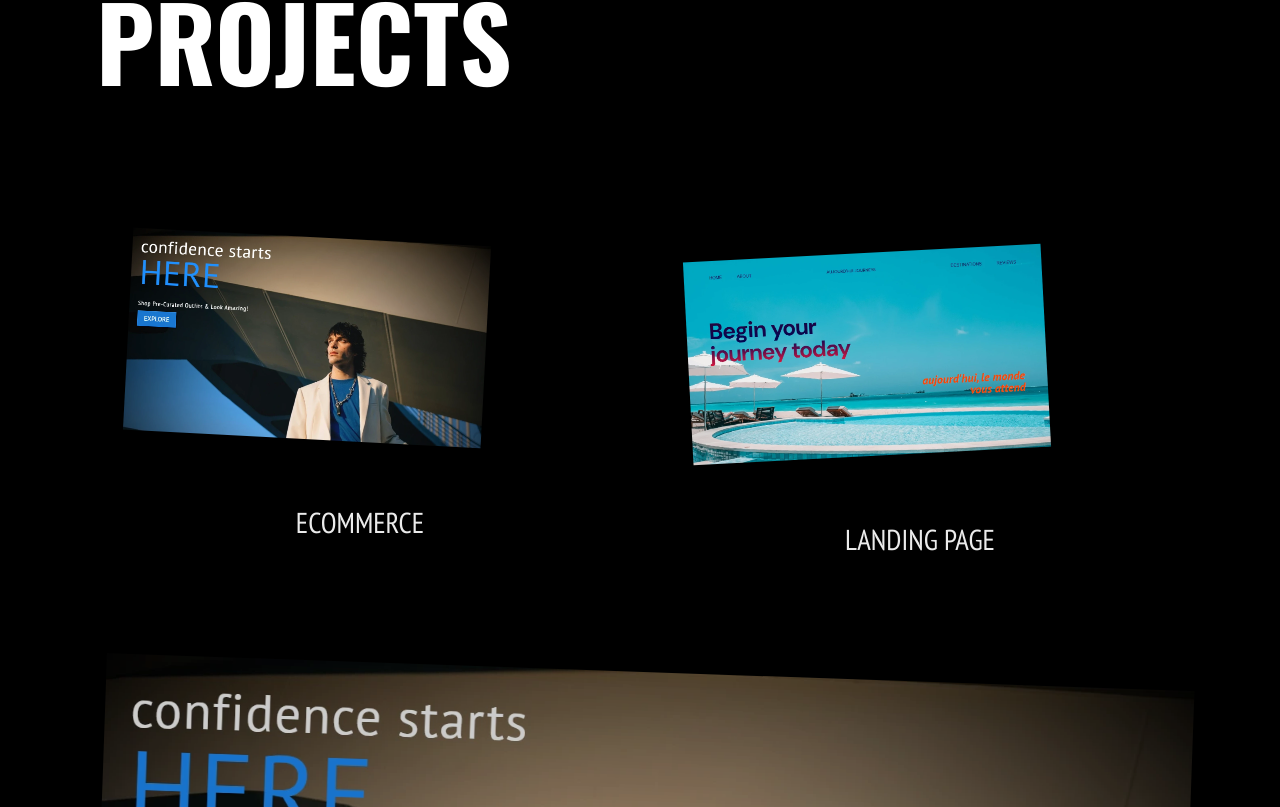
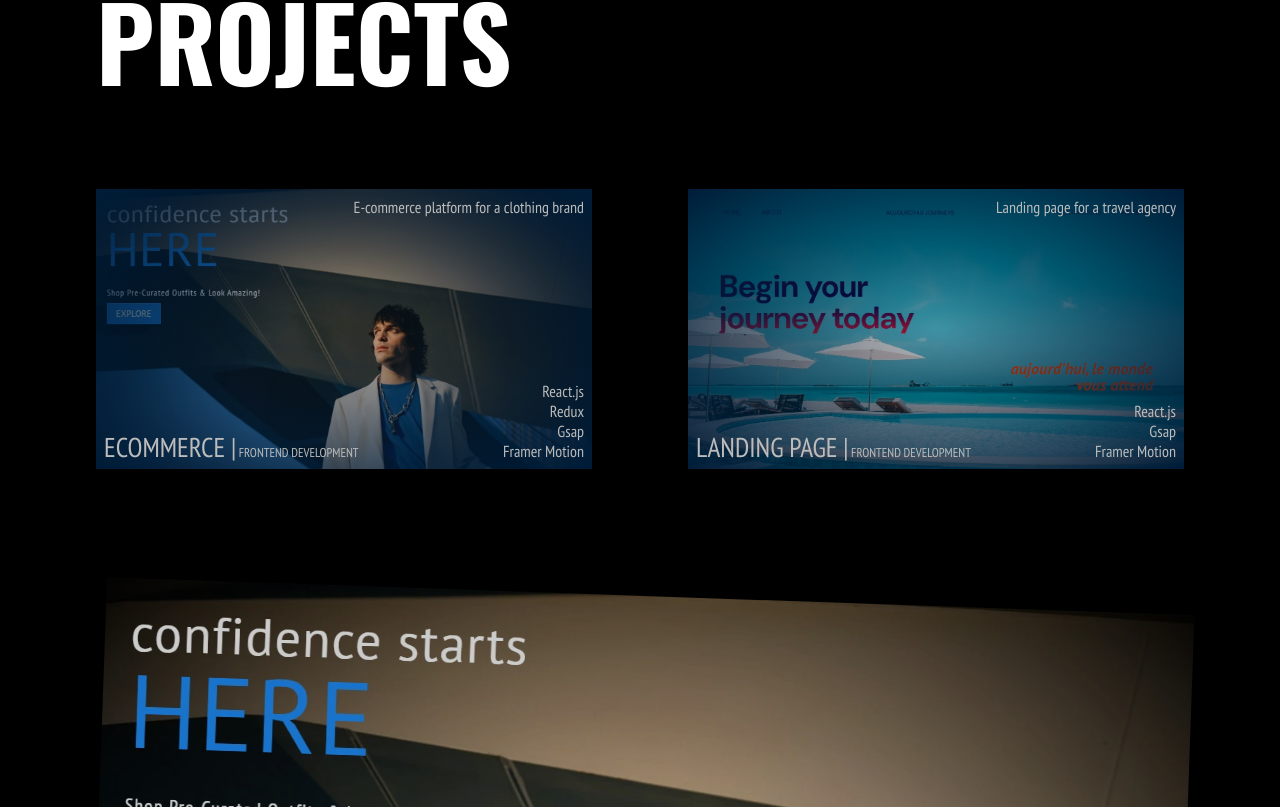
Before and after one commit to iefniar/iefniar.github.io, a React (Create React App) app: page / in a window 1280 px wide. Shown: the part 1993-2800 px from the top of the page. Built offline with nearby package versions, Linux system fonts and the light colour scheme; a web font is replaced by a local one.

Commit message:
portfolio homepage refactoring started

```diff
--- a/src/components/Card.js
+++ b/src/components/Card.js
@@ -8,6 +8,7 @@ const Card = ({imagePath, link}) => {
         <img className={classes['preview-img']} src={imagePath} alt="project preview" />
         <div className={`${classes['text-type-1']} ${classes['text-over-image']}`}>
           Explore
+          <div className={classes['text-underline']} />
         </div>
       </Link>
 
--- a/src/components/Card.module.css
+++ b/src/components/Card.module.css
@@ -66,10 +66,26 @@
     transform: translate(-50%, -50%);
     opacity: 0;
     transition: all 300ms ease-in-out;
+    display: flex;
+    flex-direction: column;
+    align-items: center;
+    justify-content: center;
+}
+
+.text-underline{
+    margin-top: 1rem;
+    width: 0%;
+    height: 5px;
+    background-color: var(--color-minimalist-200);
+    transition: all 350ms ease-in-out;
 }
 
 .container:hover .text-over-image, .container:focus .text-over-image{
     opacity: 1;
+}
+
+.container:hover .text-underline, .container:focus .text-underline{
+    width: 100%;
 }
 
 @media(max-width: 768px){
--- a/src/pages/ecommercePage/pageSections/Home.module.css
+++ b/src/pages/ecommercePage/pageSections/Home.module.css
@@ -194,9 +194,10 @@
     gap: 1rem;
     /*background-color: rgb(25, 118, 210);*/
     /*background-color: rgb(9, 9, 10);*/
-    background-image: linear-gradient(to bottom, whitesmoke, dodgerblue, rgb(0, 80, 160));
+    /*background-image: linear-gradient(to bottom, whitesmoke, dodgerblue, rgb(0, 80, 160)); */
 }
 
+/*
 .middle-section::before{
     content: "";
     position: absolute;
@@ -207,6 +208,7 @@
     background: radial-gradient(transparent 0, transparent 100%, black 100%);
     z-index: 1;
 }
+*/
 
 .in-between{
     flex: 1;
--- a/src/pages/homePage/HomePage.js
+++ b/src/pages/homePage/HomePage.js
@@ -128,11 +128,6 @@ const HomePage = () => {
               <h4>Contact</h4>
             </button>
           </div>
-          <div className={classes['navBar-container-links']}>
-            <button className={classes['navBar-btn']} >
-              <img src={Logo} alt="logo" />
-            </button>
-          </div>
         </div>
       </motion.div>
       <motion.div className={classes['hero-section']}
--- a/src/pages/homePage/HomePage.module.css
+++ b/src/pages/homePage/HomePage.module.css
@@ -38,7 +38,7 @@
     width: 100%;
     height: 100%;
     background-image: radial-gradient(transparent 0, transparent 40%, dodgerblue 100%);
-    z-index: 1;
+    z-index: 0;
 }
 
 .navBar-container {
@@ -49,7 +49,7 @@
     color: var(--color-900);
     position: fixed;
     width: 100vw;
-    z-index: 2;
+    z-index: 3;
 }
 
 .navBar-left {
--- a/src/pages/homePage/pageSections/Projects.js
+++ b/src/pages/homePage/pageSections/Projects.js
@@ -45,8 +45,23 @@ const Projects = (props, ref) => {
               })
             }}>
               <img className={classes['small-img']} src='/optimized-images/project-1.webp' alt="project 1 small preview" id='img-1' />
+              <h4>ecommerce |<span> frontend development</span></h4>
+              <p>E-commerce platform for a clothing brand</p>
+              <div className={classes['stack-used']}>
+                <div>
+                  React.js
+                </div>
+                <div>
+                  Redux
+                </div>
+                <div>
+                  Gsap
+                </div>
+                <div>
+                  Framer Motion
+                </div>
+              </div>
             </Link>
-            <h4>ecommerce</h4>
           </motion.div>
           <motion.div className={classes['individual-item']}
                       style={{opacity: opacityProgressCard2Container, y: y1Card2Container, scale: scaleProgressCard2Container}}
@@ -58,8 +73,20 @@ const Projects = (props, ref) => {
               })
             }}>
               <img className={classes['small-img']} src='/optimized-images/project-2.webp' alt="project 2 small preview" id='img-2' />
+              <h4>landing page |<span> frontend development</span></h4>
+              <p>Landing page for a travel agency</p>
+              <div className={classes['stack-used']}>
+                <div>
+                  React.js
+                </div>
+                <div>
+                  Gsap
+                </div>
+                <div>
+                  Framer Motion
+                </div>
+              </div>
             </Link>
-            <h4>landing page</h4>
           </motion.div>
         </div>
         <div className={classes['main-card']}>
--- a/src/pages/homePage/pageSections/Projects.module.css
+++ b/src/pages/homePage/pageSections/Projects.module.css
@@ -50,65 +50,113 @@
 
 .small-card-items{
     display: flex;
-    gap: 2rem;
+    gap: 6rem;
     margin-bottom: 2rem;
 }
 
 .individual-item{
     flex: 1;
     display: flex;
-    flex-wrap: wrap;
     flex-direction: column;
     justify-content: center;
     align-items: center;
 }
 
+.individual-item>a{
+    position: relative;
+    flex: 1;
+    width: 100%;
+    height: 100%;
+    transition: all 300ms ease-in-out;
+    opacity: 0.8;
+}
 
-.individual-item>h4{
+.individual-item>a::before{
+    content: "";
+    position: absolute;
+    top: 0;
+    left: 0;
+    width: 100%;
+    height: 100%;
+    background: radial-gradient(transparent 0, transparent 0%, rgb(0, 36, 71) 100%);
+    z-index: 0;
+}
+
+.individual-item>a>h4{
+    margin: .5rem;
+    position: absolute;
+    bottom: 0;
+    left: 0;
+    flex: 1;
     font-family: "PT Sans Narrow", sans-serif;
-    font-size: 18px;
-    font-size: clamp(1rem, 1vw + 1rem, 2rem);
+    font-size: clamp(1rem, 2vw + .1rem, 2rem);
     font-weight: 500;
     text-transform: uppercase;
     line-height: 1;
     color: var(--color-minimalist-200);
 }
 
+.individual-item>a>h4>span{
+    font-size: clamp(.5rem, 2vw + .1rem, .8rem);
+}
+
+.individual-item>a>p{
+    padding-left: 50%;
+    margin: .5rem;
+    position: absolute;
+    top: 0;
+    right: 0;
+    text-align: end;
+    color: var(--color-minimalist-200);
+}
+
+.stack-used{
+    margin: .5rem;
+    position: absolute;
+    bottom: 0;
+    right: 0;
+    display: flex;
+    flex-direction: column;
+    align-items: flex-end;
+    color: var(--color-minimalist-200);
+}
+
 .individual-item>a:hover, .individual-item>a:focus{
     cursor: pointer;
-}
-
-.individual-item>a:hover .small-img, .individual-item>a:focus .small-img{
     transform: rotateZ(4deg) scale(1.1);
-}
-
-.small-card-items>div:nth-child(1)>a:hover .small-img, .small-card-items>div:nth-child(1)>a:focus .small-img{
-    transform: rotateZ(-4deg) scale(1.1);
+    opacity: 1;
 }
 
 .small-img{
-    padding: 2rem;
-    min-height: 80px;
-    /*max-width: 320px;*/
-    max-width: 80%;
+    width: 100%;
+    height: 100%;
     display: block;
     object-fit: cover;
-    transform: rotateZ(3deg);
     transition: all 300ms ease-in-out;
-}
-
-.small-card-items>div:nth-child(2)>a>img{
-    margin-top: 2rem;
-    transform: rotateZ(-3deg);
+    z-index: 0;
 }
 
 .main-card{
-    margin-top: 5rem;
+    margin-top: 8rem;
     transition: all 250ms ease-in-out;
 }
 
 .text-area{
     grid-column: 1 / -1;
+
+}
+
+@media(max-width: 990px){
+    .stack-used{
+        margin: .5rem;
+        position: absolute;
+        top: 0;
+        left: 0;
+        display: flex;
+        flex-direction: column;
+        align-items: flex-start;
+        color: var(--color-minimalist-200);
+    }
 
 }
 
@@ -134,12 +182,6 @@
 
     .individual-item{
         gap: 1.5rem;
-    }
-
-    .small-img{
-        padding: 0rem;
-        min-height: 80px;
-        max-width: 200px;
     }
 
     .individual-item>h4{
@@ -175,12 +217,6 @@
         gap: 1.5rem;
     }
 
-    .small-img{
-        padding: 0rem;
-        min-height: 40px;
-        max-width: 100px;
-    }
-
     .individual-item>h4{
         font-size: clamp(0.5rem, 1vw + 1rem, 1rem);
         line-height: 1.2;
```
